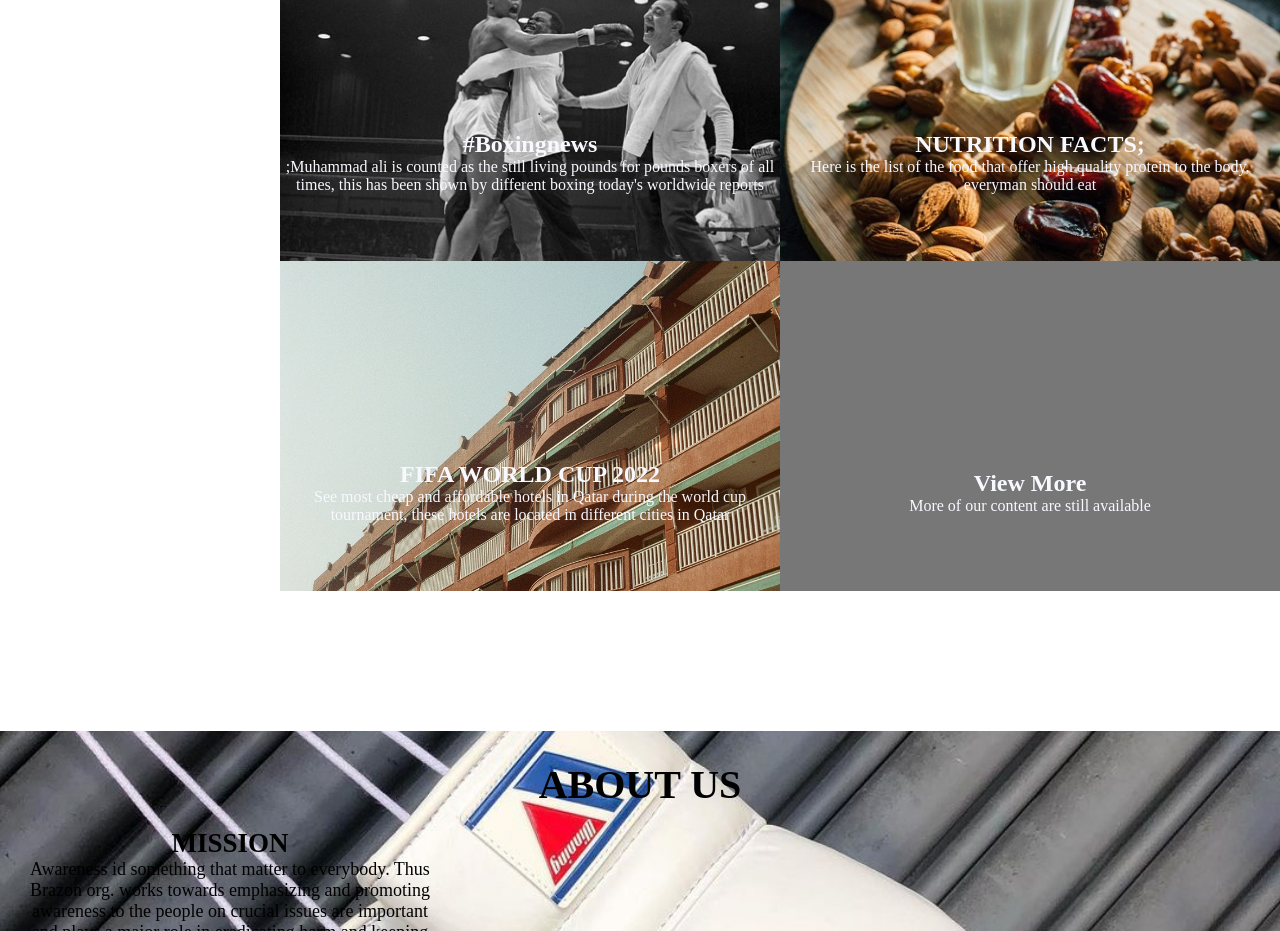
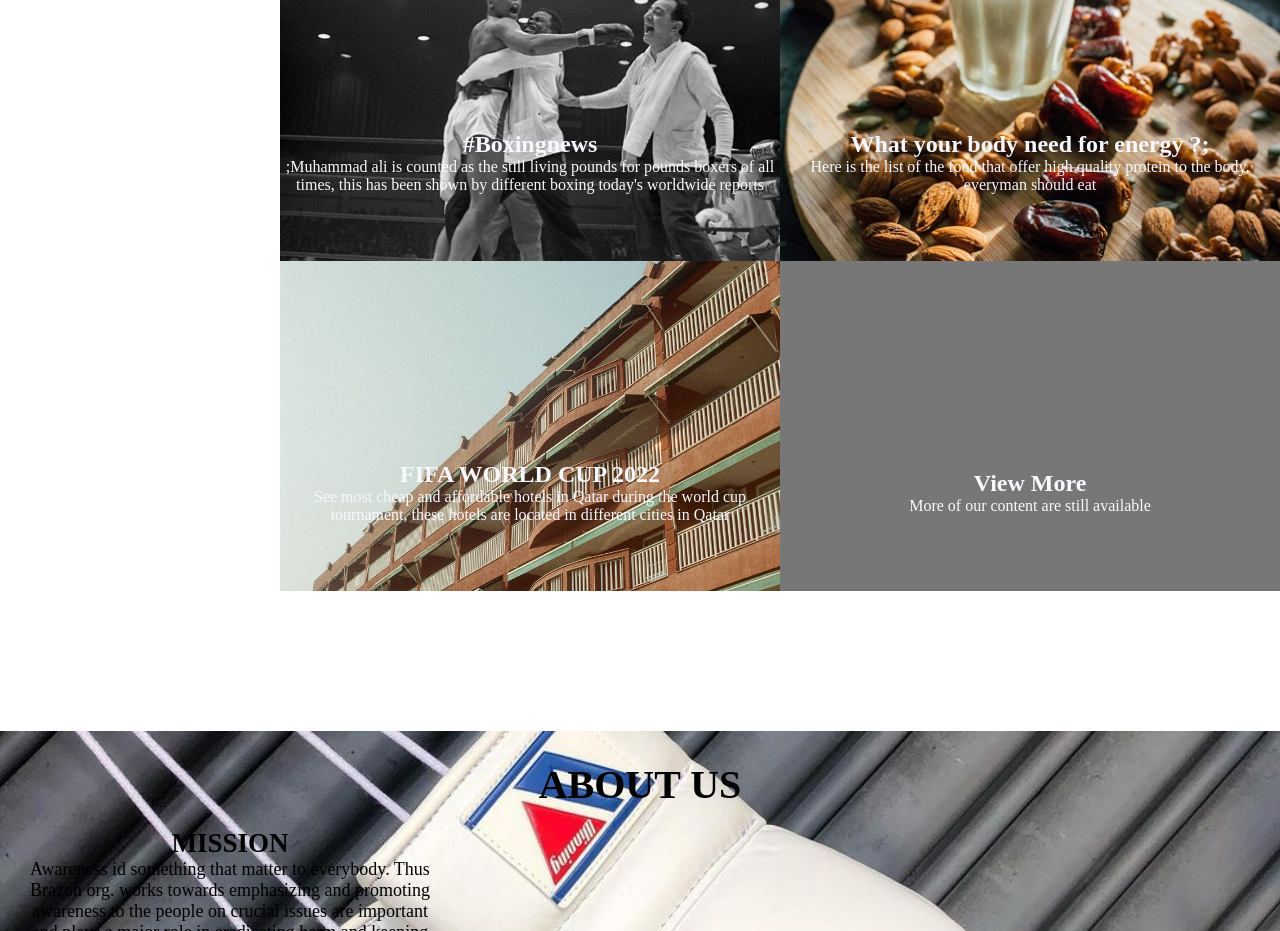
Before and after one commit to amaclious/brazon_web, a plain HTML site: page index.html in a window 1280 px wide. Shown: the part 1320-2251 px from the top of the page. Drawn offline with nearby package versions, Linux system fonts and the light colour scheme.

Commit message:
Update index.html

```diff
--- a/index.html
+++ b/index.html
@@ -113,7 +113,7 @@
              </div>
              <div id="g2">
                 <div class="grid-notes">
-                    <h2>NUTRITION FACTS;</h2>
+                    <h2>What your body need for energy ?;</h2>
 
                     <p>Here is the list of the food that offer high quality protein to the body, everyman should eat  </p>
                 </div>
```
